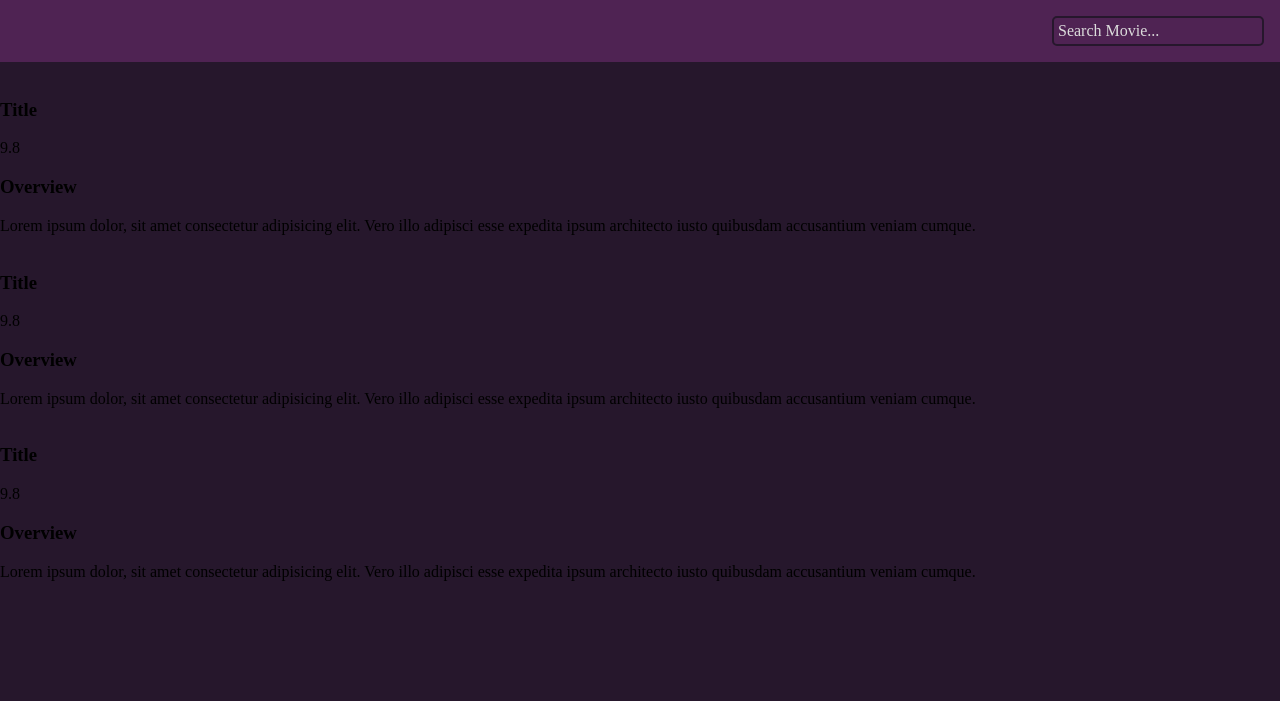
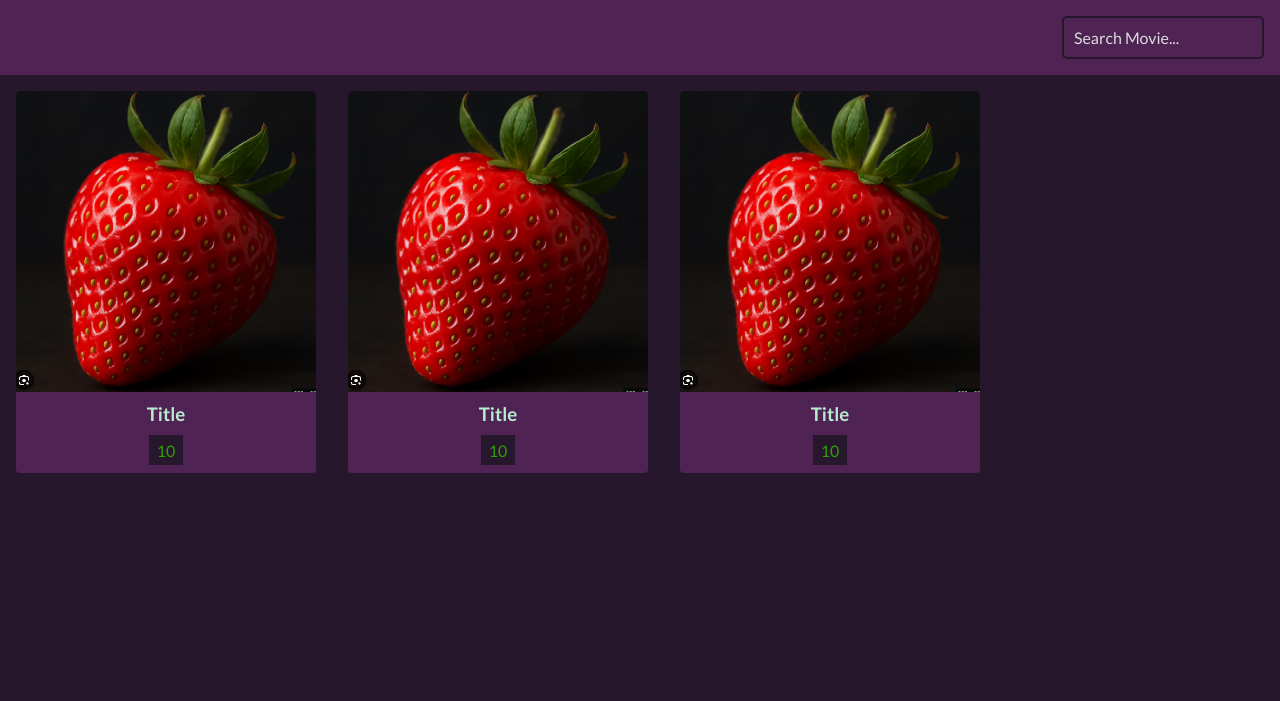
Before and after one commit to eraldvelcani/Screenspace, a plain HTML site: page index.html in a window 1280 px wide. Drawn offline with Linux system fonts and the light colour scheme.

Commit message:
finished(?) CSS, fixed HTML positioning bug

```diff
--- a/index.html
+++ b/index.html
@@ -4,7 +4,7 @@
         <meta charset="UTF-8" />
         <meta name="viewport" content="width=device-width, initial-scale=1.0" />
         <link rel="stylesheet" href="style.css" />
-        <title>Popcorn</title>
+        <title>Screenspace</title>
     </head>
     <body>
         <header>
@@ -18,39 +18,39 @@
 
             <!---------------------------------------------->
             <div class="movie">
-                <img src="" alt="">
-                <div class="movie-info">
+                <img src="img/image.png" alt="">
+                <div class="title-rating">
                     <h3>Title</h3>
-                    <span class="green">9.8</span>
+                    <span class="great">10</span>
                 </div>
-            </div>
-            <div class="overview">
+                <div class="movie-sum">
                     <h3>Overview</h3>
                     Lorem ipsum dolor, sit amet consectetur adipisicing elit. Vero illo adipisci esse expedita ipsum architecto iusto quibusdam accusantium veniam cumque.
                 </div>
+            </div>
             <!---------------------------------------------->
             <div class="movie">
-                <img src="" alt="">
-                <div class="movie-info">
+                <img src="img/image.png" alt="">
+                <div class="title-rating">
                     <h3>Title</h3>
-                    <span class="green">9.8</span>
+                    <span class="great">10</span>
                 </div>
-            </div>
-            <div class="overview">
+                <div class="movie-sum">
                     <h3>Overview</h3>
                     Lorem ipsum dolor, sit amet consectetur adipisicing elit. Vero illo adipisci esse expedita ipsum architecto iusto quibusdam accusantium veniam cumque.
                 </div>
+            </div>
             <!---------------------------------------------->
             <div class="movie">
-                <img src="" alt="">
-                <div class="movie-info">
+                <img src="img/image.png" alt="">
+                <div class="title-rating">
                     <h3>Title</h3>
-                    <span class="green">9.8</span>
+                    <span class="great">10</span>
                 </div>
-            </div>
-            <div class="overview">
+                <div class="movie-sum">
                     <h3>Overview</h3>
                     Lorem ipsum dolor, sit amet consectetur adipisicing elit. Vero illo adipisci esse expedita ipsum architecto iusto quibusdam accusantium veniam cumque.
+                </div>
             </div>
             <!---------------------------------------------->
 
--- a/style.css
+++ b/style.css
@@ -1,3 +1,5 @@
+@import url('https://fonts.googleapis.com/css2?family=Lato:ital,wght@0,100;0,300;0,400;0,700;0,900;1,100;1,300;1,400;1,700;1,900&display=swap');
+
 :root {
     --primary-color: #26172c;
     --secondary-color: #4f2353;
@@ -10,9 +12,10 @@
 
 
 body {
-    /* font-family: ''; */
+    font-family: 'Lato', sans-serif;
     margin: 0;
     background-color: var(--primary-color);
+    color: white;
 
 }
 
@@ -27,7 +30,7 @@ header {
     border: 2px solid var(--primary-color);
     border-radius: 5px;
     font-size: 1rem;
-    padding: 4px;
+    padding: 10px;
     background-color: transparent;
     font-family: inherit;
     color: white;
@@ -43,5 +46,67 @@ header {
 }
 
 main {
+    display: flex;
+    flex-wrap: wrap;
+}
 
+.movie {
+    position: relative;
+    overflow: hidden;
+    margin: 1rem;
+    width: 300px;
+    border-radius: 4px;
+    background-color: var(--secondary-color);
 }
+
+.movie-sum {
+    position: absolute;
+    bottom: 0;
+    max-height: 100%;
+    overflow: hidden;
+    padding: 2rem;
+    background-color: var(--secondary-color);
+    color: rgb(209, 209, 209);
+    transform: translateY(103%);
+    transition: transform 0.4s ease-in-out;
+}
+
+.movie:hover .movie-sum {
+    transform: translateY(0);
+}
+
+.title-rating {
+    display: flex;
+    align-items: center;
+    justify-content: center;
+    flex-direction: column;
+    padding: 0.5rem 0 0.5rem;
+    color: #b1b1b1;
+}
+
+.title-rating span {
+    padding: 0.35rem 0.5rem;
+    background-color: var(--primary-color);
+}
+
+.title-rating span.awful {
+    color: red;
+}
+
+.title-rating span.average {
+    color: rgb(255, 161, 20);
+}
+
+.title-rating span.great {
+    color: rgb(47, 160, 2);
+}
+
+.title-rating h3 {
+    margin: 0 0 10px 0;
+    color: #B8EBD0;
+}
+
+
+.movie img {
+    width: 100%;
+}
```
Also changed, not shown: img/image.png (added). Lines whose indentation alone changed are shown as unchanged.
